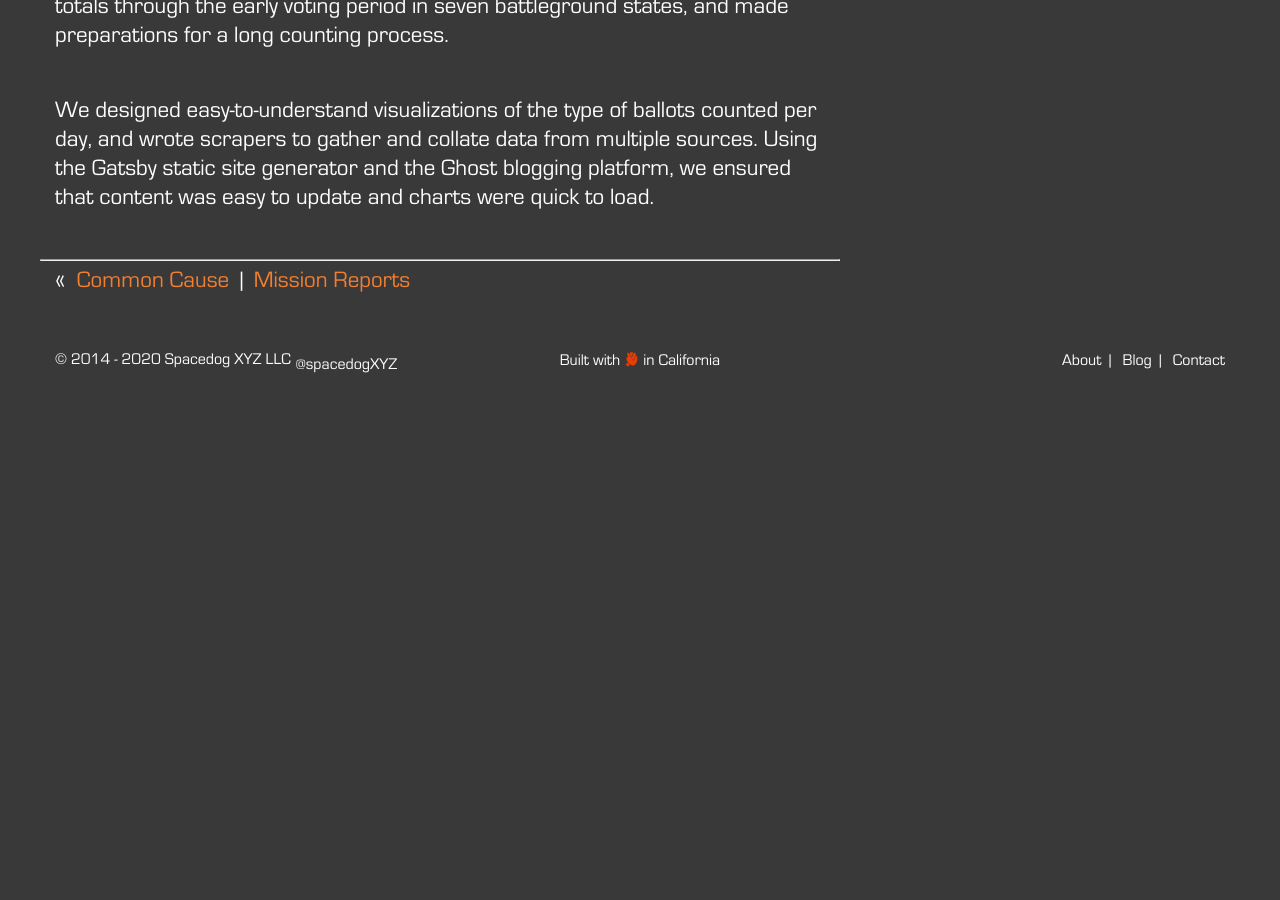
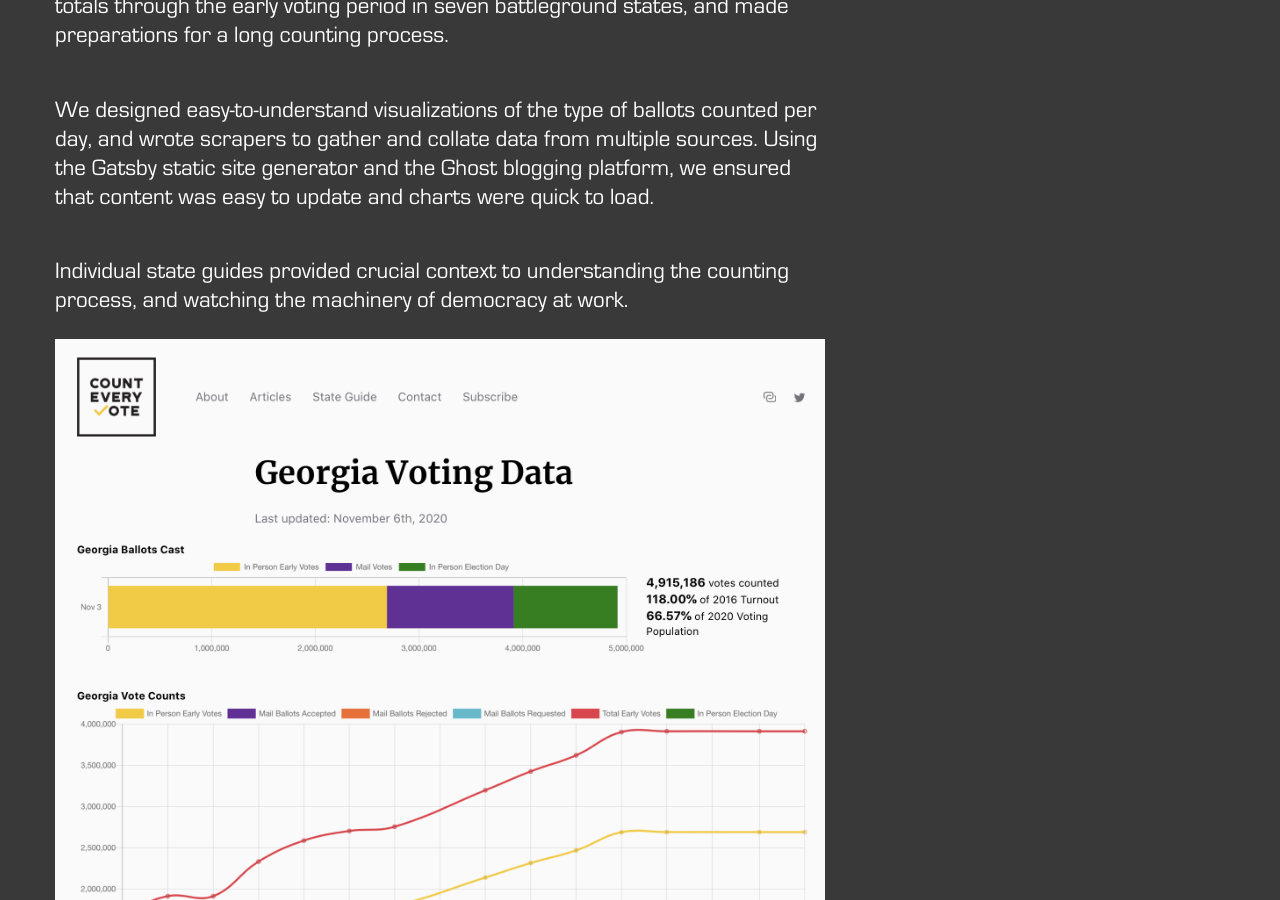
Before and after one commit to spacedogXYZ/spacedogXYZ, a Jekyll site: the page built from _posts/2020-11-06-count-every-vote.md, in a window 1280 px wide and 900 px high, scrolled down 422 px. Built offline with Jekyll 4.4.1, drawn with Linux system fonts in a browser that asks for light colours; nearby versions of some CDN libraries; comment, search, counter and statistics services are not loaded; before the commit the page ends 900 px from its top, so only the background shows below that.

Commit message:
count-every-vote chart

```diff
--- a/_posts/2020-11-06-count-every-vote.md
+++ b/_posts/2020-11-06-count-every-vote.md
@@ -11,3 +11,9 @@ image: /static/clients/counteveryvote.png
 After the vote itself, we shared the widespread concern that the legitimate results would be respected and reported accurately. Working with [Corelab](http://corelab.co) and the [Center for Impact Communications](https://impactcomms.org), we quickly built a site to display ballot totals through the early voting period in seven battleground states, and made preparations for a long counting process.
 
 We designed easy-to-understand visualizations of the type of ballots counted per day, and wrote scrapers to gather and collate data from multiple sources. Using the Gatsby static site generator and the Ghost blogging platform, we ensured that content was easy to update and charts were quick to load.
+
+Individual state guides provided crucial context to understanding the counting process, and watching the machinery of democracy at work.
+
+<div class="two-third">
+    <a href="https://votecounts.org"><img class="center" src="/static/posts/count-every-vote/georgia-chart.png"></a>
+</div>
```
Also changed, not shown: static/posts/count-every-vote/georgia-chart.png (added).
